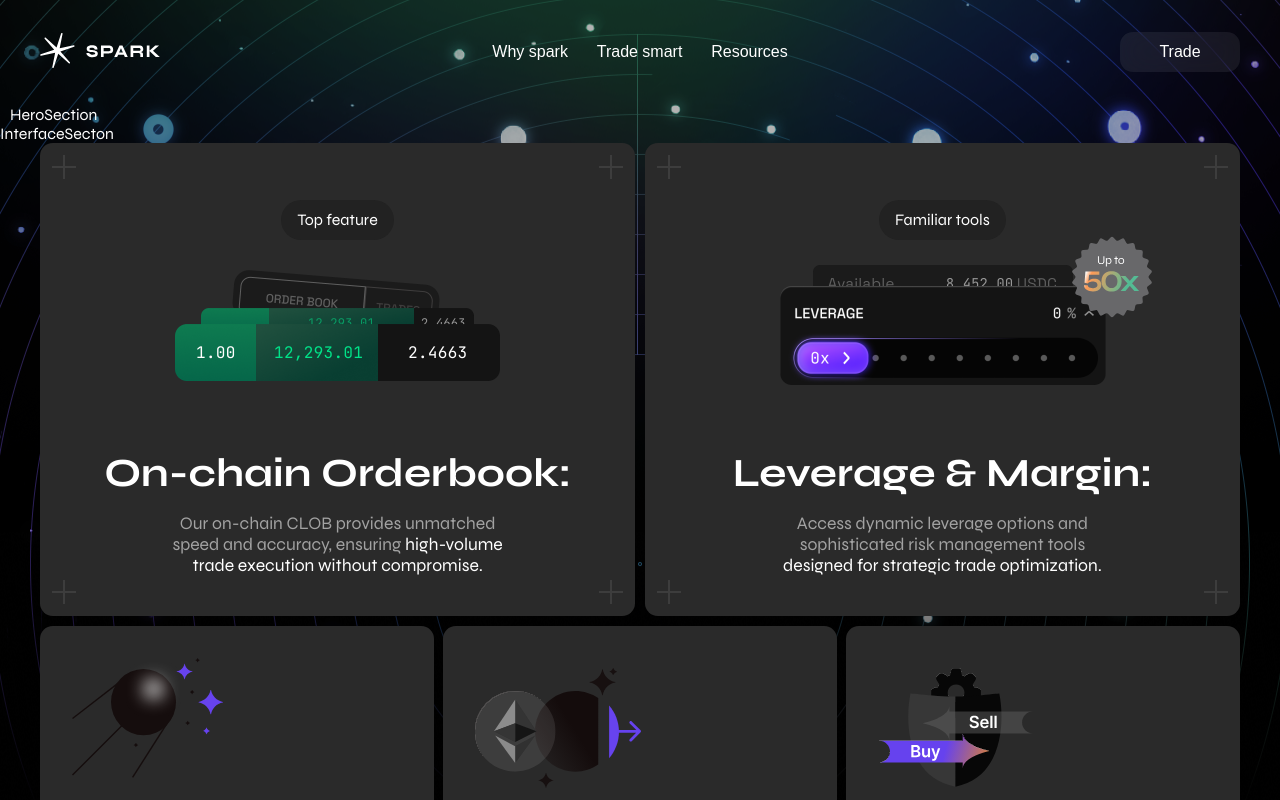
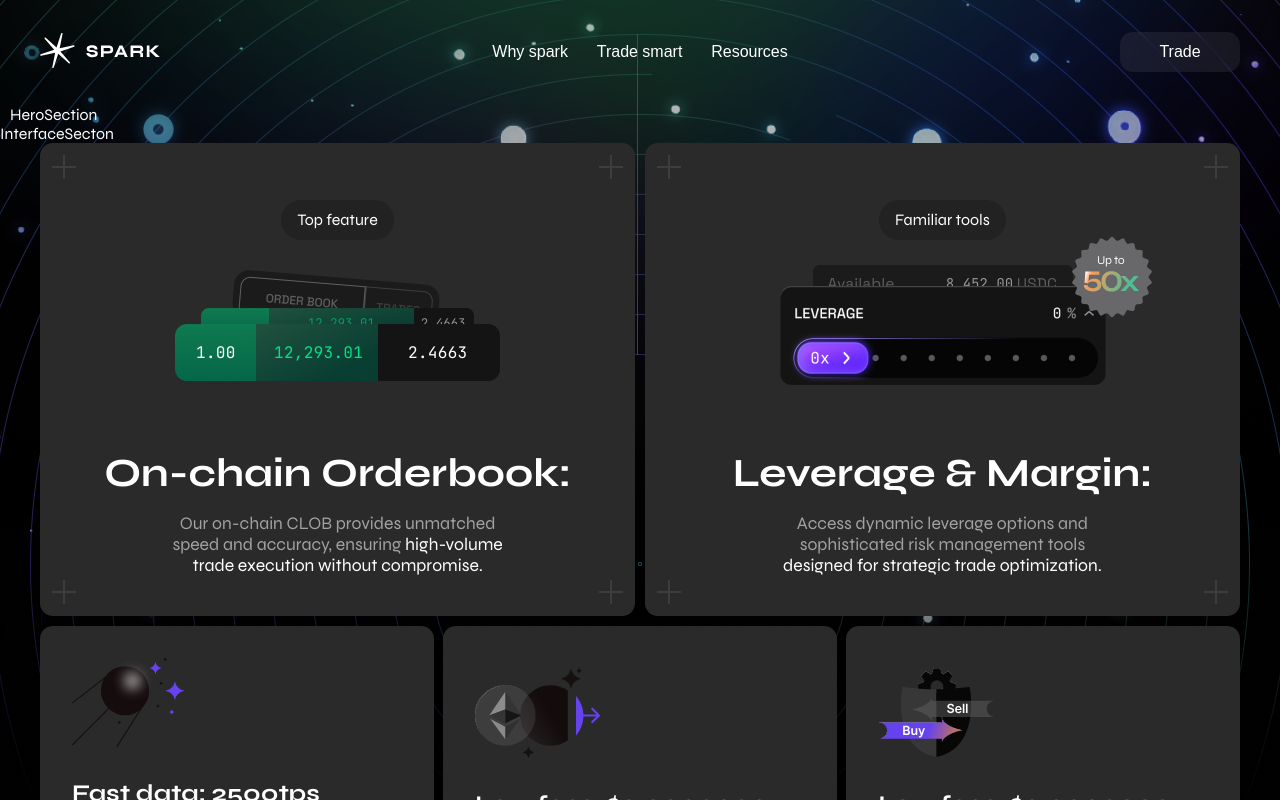
Before and after one commit to compolabs/spark-landing, a Next.js app: page / in a window 1280 px wide. Shown: the top 800 px of the page. Built offline with nearby package versions, Linux system fonts and the light colour scheme.

Commit message:
Add fixs

```diff
--- a/src/core/components/LandingPage/Background.tsx
+++ b/src/core/components/LandingPage/Background.tsx
@@ -7,7 +7,7 @@ export default function Background() {
   return (
     <div
       style={{
-        backgroundImage: `url(./images/FrameBackground.png)`,
+        backgroundImage: `url(./images/frameBackground.png)`,
         position: "absolute",
         top: 0,
         zIndex: -1,
--- a/src/core/components/LandingPage/Features/FeatureSubCard.tsx
+++ b/src/core/components/LandingPage/Features/FeatureSubCard.tsx
@@ -61,20 +61,19 @@ const cssStyles = {
   imageContainer: css`
     position: relative;
     margin-bottom: ${theme.spacing.large};
-    width: auto;
-    height: ${convertPxToRem(120)};
 
     ${theme.media.tabletBreakPoint} {
       margin-bottom: ${theme.spacing.huge};
       margin-right: ${theme.spacing.huge};
     }
+
     ${theme.media.tabletLandscape} {
       margin-bottom: ${theme.spacing.huge};
       margin-right: 0;
     }
 
-    & > img {
-      width: 100%;
+    &  img {
+      width: auto;
       height: 100%;
       object-fit: cover;
     }
```
